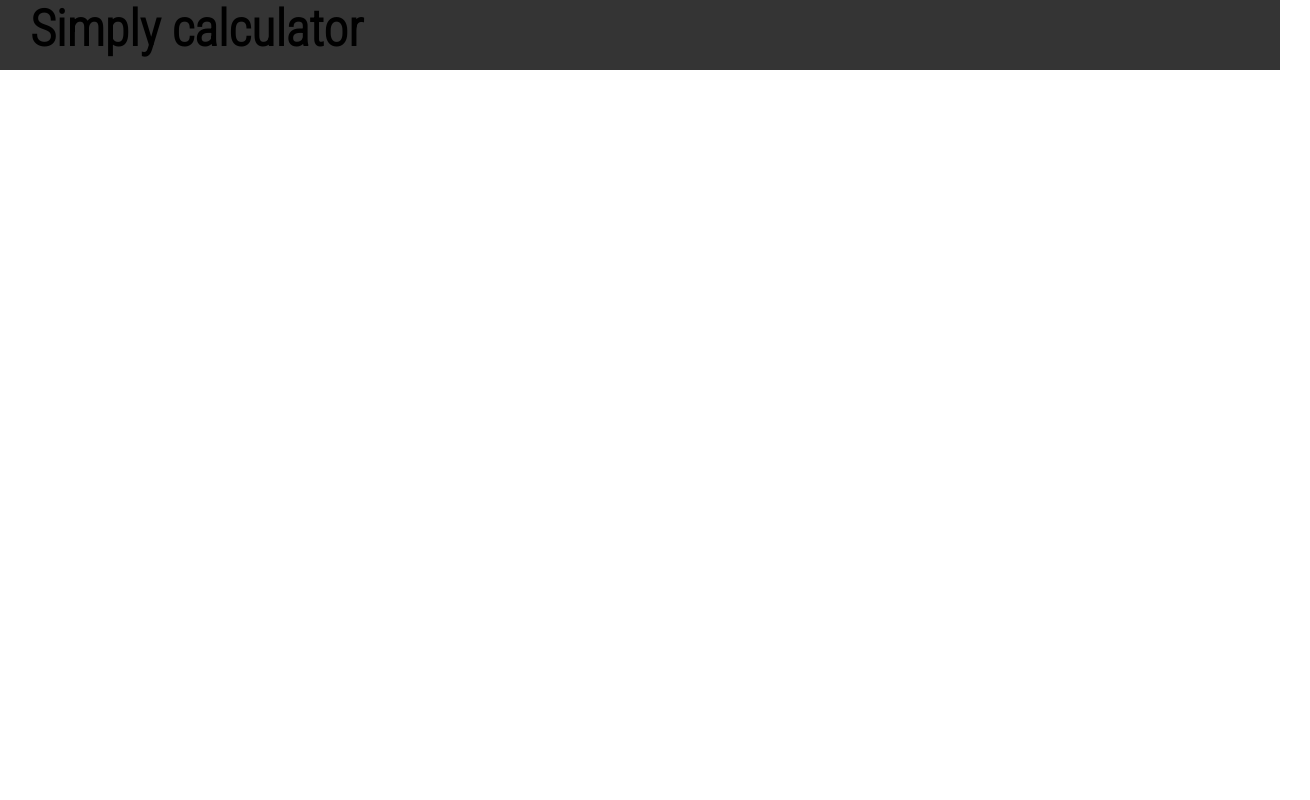
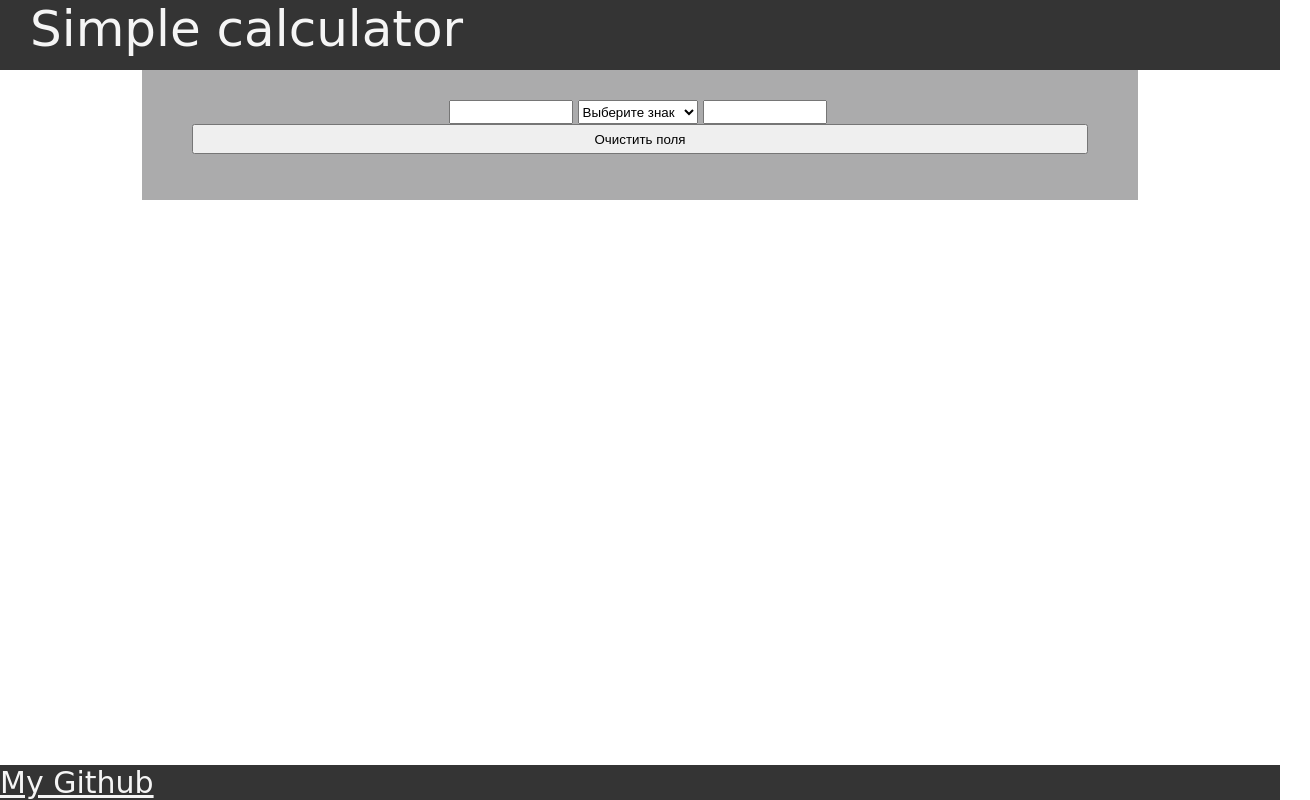
Before and after one commit to VXLTIT/simple-calculator, a plain HTML site: page index.html in a window 1280 px wide. Shown: the whole page, 1310 px wide, since content can reach past the window. Drawn offline with Linux system fonts and the light colour scheme.

Commit message:
-added main html and css code

```diff
--- a/css-simple-calculator.css
+++ b/css-simple-calculator.css
@@ -1,23 +1,82 @@
+
+        /* all */
+
+        * {
+            padding: 0;
+            margin: 0;
+        }
+
         html {
             font-size: 10px ;
         }
 
-body {
-    border: 0;
-    margin: 0;
+        h1 {
+            font-size: 5rem;
+            font-weight: 500;
+            color: whitesmoke;
+            font-family: cursive;
         }
 
+                /* for header */
+
         header {
-    margin: 0;
             background-color: #343434;
             height: 7rem;
             width: 100%;
         }
 
-h1 {
-    font-size: 5rem;
-    font-weight: 600;
-    margin: 0;
+        header h1 {
             margin-left: 3rem;
-    font-family: 'Roboto Condensed', sans-serif;
+            width: 100%;
         }
+
+
+                /* for calculator */
+
+        article {
+            background-color: rgb(171, 171, 172);
+            padding: 3rem 5rem 0rem 5rem;
+            width: 70%;
+            margin: 0 auto 0 auto;
+            height: 10rem;
+        }
+
+        section {
+            display: flex;
+            justify-content: center;
+        }
+
+        section * {
+            margin-right:0.5rem;
+            width: 12rem;
+        }
+
+        section input{
+            height: 2rem;
+        }
+
+        article h1 {
+            text-align: center;
+            display:none;
+        }
+
+        article button {
+            width: 100%;
+            height: 3rem;
+        }
+
+
+                /* for footer */
+
+        footer {
+            position: absolute;
+            bottom: 0;
+            font-size: 3rem;
+            background-color: #343434;
+            width: 100%;
+            font-family: cursive;
+        }
+
+        .github {
+            color: whitesmoke;
+        }
--- a/index.html
+++ b/index.html
@@ -6,16 +6,32 @@
         <link rel="preconnect" href="https://fonts.gstatic.com" crossorigin>
         <link href="https://fonts.googleapis.com/css2?family=Roboto+Condensed:wght@300&display=swap" rel="stylesheet">
         <meta charset="UTF-8">
-        <meta content="width-device-width">
-        <title>Simply calculator</title>
+        <meta name="viewport" content="width=device-width">
+        <title>Simple calculator</title>
         <link rel="shortcut icon" href="">
     </head>
 
     <body>
         <header>
-            <h1>Simply calculator</h1>
+            <h1>Simple calculator</h1>
         </header>
+        <article>
+            <section class="calculator">
+                <input type="text">
+                <select name="sign" id="">
+                    <option value="choose">Выберите знак</option>
+                    <option value="summarized">+</option>
+                    <option value="difference">-</option>
+                    <option value="multiplication">&#xD7</option>
+                    <option value="division">&#xF7</option>
+                </select>
+                <input type="text">
+            </section>
+            <button>Очистить поля</button>
+            <h1>Результат:</h1>
+            <h1>564</h1>
+        </article>
 
-
+        <footer><a href="https://github.com/VXLTIT" class="github">My Github</a></footer>
     </body>
 </html>
```
Lines whose indentation alone changed are shown as unchanged.
